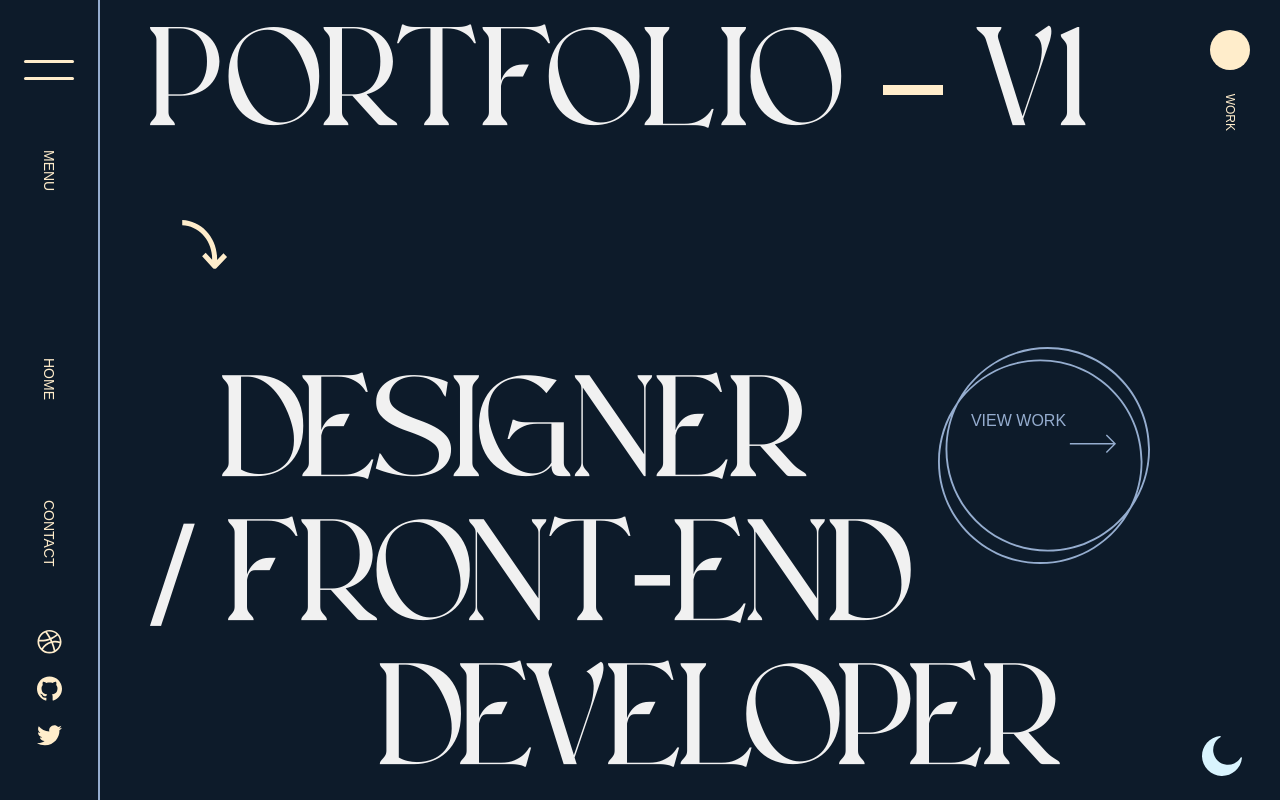
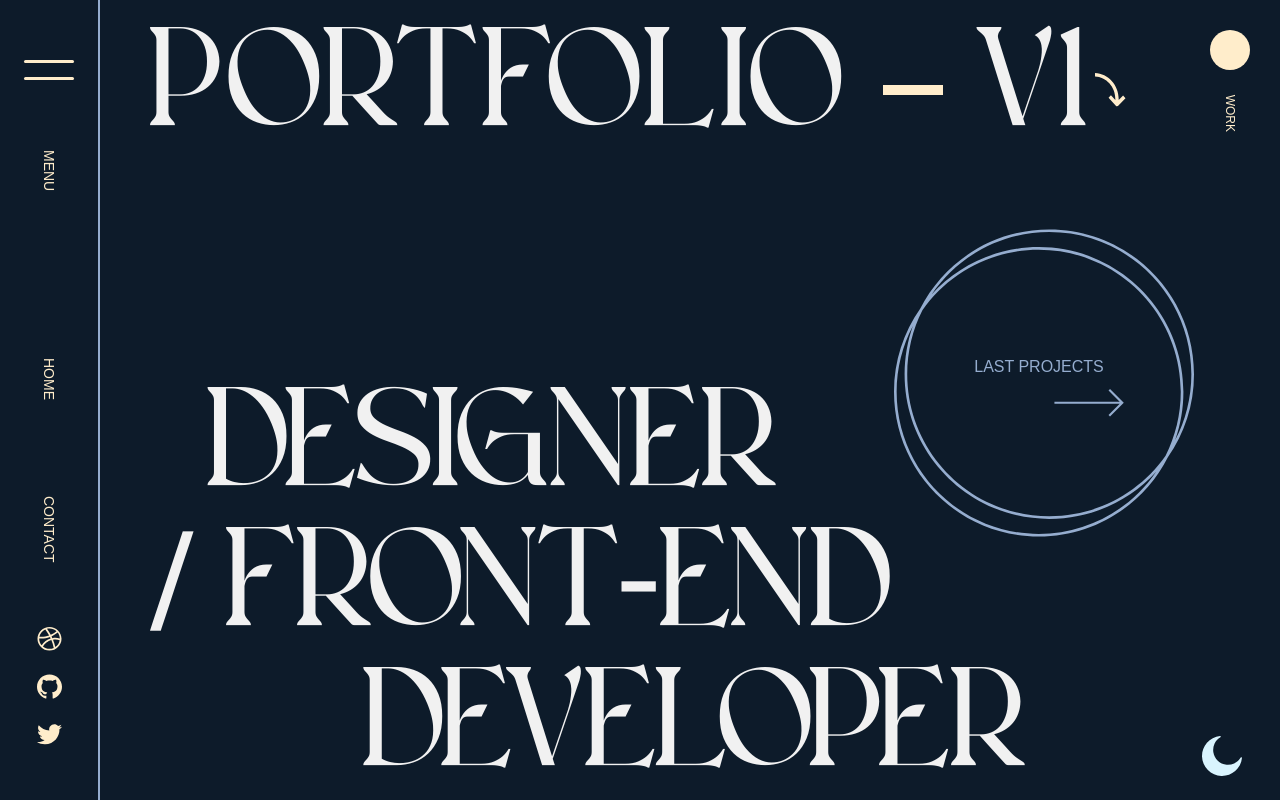
Before and after one commit to vittoriobusatta/Portfolio-V1, a React (Create React App) app: page / in a window 1280 px wide. Shown: the top 800 px of the page. Built offline with nearby package versions, Linux system fonts and the light colour scheme.

Commit message:
Fix bug 92f266ee

```diff
--- a/src/App.js
+++ b/src/App.js
@@ -34,6 +34,7 @@ const GlobalStyle = createGlobalStyle`
 
   body {
     background-color: ${props => props.isLight === true ? primaryLightColor : primaryColor};
+    font-size: 1.4em;
   }
 
   ::-moz-selection {
@@ -74,6 +75,7 @@ function App() {
     return window.matchMedia("(max-width: 850px)").matches
   }
 
+
   useEffect(() => {
     function onScroll() {
     let navBar = document.getElementById("navbar")
@@ -85,7 +87,7 @@ function App() {
 
       if (openMenu) {
         navBar.style.top = "0";
-        // return setOpenMenu(false)
+        return setOpenMenu(false)
         return
       }
 
--- a/src/components/Menu.js
+++ b/src/components/Menu.js
@@ -22,6 +22,9 @@ const MenuContainer = styled.section`
   }
   @media (max-width: 450px){
     height: calc(100vh - 80px);
+  }
+  @media (max-width: 300px){
+    height: calc(100vh - 70px);
   }
 `
 
--- a/src/components/Navbar.js
+++ b/src/components/Navbar.js
@@ -30,6 +30,9 @@ const NavbarContainer = styled.section`
   }
   @media (max-width: 450px) {
     height: 80px;
+  }
+  @media (max-width: 450px) {
+    height: 70px;
   }
 `
 
--- a/src/components/pagecontent/Education.js
+++ b/src/components/pagecontent/Education.js
@@ -273,10 +273,6 @@ const CuriculumContent = styled.div `
         top: 5rem;
         right: 5rem;
     }
-
-    @media (max-width: 400px) {
-
-    }
 `
 const CuriculumText = styled.a `
     position: absolute;
@@ -311,6 +307,7 @@ const Span = styled.a `
 `
 
 
+
 function education({lightMode, setlightMode}) {
   return (
     <EducationContainer>
@@ -340,8 +337,8 @@ function education({lightMode, setlightMode}) {
 
             <CuriculumContainer>
                 <CuriculumContent>
-                    <Span href='#' download="Curiculum Vitae Busatta.pdf">
-                        <Svg width="260" height="260" viewBox="0 0 340 348" fill="none" xmlns="http://www.w3.org/2000/svg">
+                    <Span isLight={lightMode} href='#' download="Curiculum Vitae Busatta.pdf">
+                        <Svg isLight={lightMode} width="260" height="260" viewBox="0 0 340 348" fill="none" xmlns="http://www.w3.org/2000/svg">
                             <circle cx="176" cy="164" r="162.5" stroke="#95ADCF" stroke-width="3"/>
                             <circle cx="164" cy="184" r="162.5" stroke="#95ADCF" stroke-width="3"/>
                         </Svg>
--- a/src/components/pagecontent/Landing.js
+++ b/src/components/pagecontent/Landing.js
@@ -1,8 +1,6 @@
 import React from 'react';
 import styled from 'styled-components';
-import WorkSVG from "../../icons/fistcircle.svg";
-import { ReactComponent as ArrowImg } from '../../icons/arrow.svg';
-import {secondColor, thirdColor, morgenWalsh, roboto, fourthColor, fourthLightColor, secondLightColor} from '../Common';
+import {secondColor, thirdColor, morgenWalsh, roboto, fourthColor, fourthLightColor, secondLightColor, thirdLightColor} from '../Common';
 
 
 const LandingContainer = styled.section`
@@ -14,10 +12,24 @@ const LandingContainer = styled.section`
   @media (max-width: 850px) {
     height: 70vh;
   }
+  @media (max-width: 450px) {
+    height: 60vh;
+  }
+  @media (max-width: 450px) {
+    height: 60vh;
+  }
+`
+const Header = styled.header`
+  height: auto;
+  width: 100%;
+  display: inline-flex;
+  align-items: center;
+  padding-left: max(5rem, 20px);
+  padding-top: 2rem;
 `
 
 const LandingContent = styled.div`
-  height: 100%;
+  height: 90%;
   width: 100%;
   display: flex;
   flex-direction: row;
@@ -34,10 +46,11 @@ const ColumnOne = styled.div`
   @media (max-width: 1000px) {
     justify-content: flex-end;
     height: 70%;
+    width: auto;
   }
 `
 const Column1Content = styled.div`
-  height: 90%;
+  height: 100%;
   width: 100%;
   display: flex;
   justify-content: flex-end;
@@ -45,12 +58,12 @@ const Column1Content = styled.div`
 
   span {
     display: block;
-      font-size: max(14.4rem, 20px);
+    font-size: max(14rem, 20px);
     font-family: ${morgenWalsh};
     text-transform: uppercase;
     color: ${props => props.isLight === true ? fourthLightColor : fourthColor};
     white-space: nowrap;
-      width: auto;
+    width: fit-content;
 
     &:nth-child(1) {
         transform: translate(10%,0);
@@ -58,9 +71,12 @@ const Column1Content = styled.div`
     &:nth-child(3) {
         transform: translate(32%,0);
     }
+    @media (max-width: 650px) {
+      font-size: 12rem;
     }
+  }
+
 `
-
 
 const ColumnTwo = styled.div`
   height: 100%;
@@ -74,50 +90,9 @@ const ColumnTwo = styled.div`
     height: 30%;
   }
 `
-const Column2Content = styled.div`
-  position: relative;
-  height: 70%;
-  width: 60%;
-  /* min-width: 80px; */
-  background: url(${WorkSVG}) no-repeat center;
-  background-size: contain;
-  @media (max-width: 1000px) {
-    height: 100%;
-    width: 30%;
-  }
 
-  a {
-    position: absolute;
-    bottom: 55%;
-    left: 38%;
-    transform: translate(-50%, -50%);
-    color: ${thirdColor};
-    text-transform: uppercase;
-    font-size: max(1.6rem, 5px);
-    font-family: ${roboto};
-    white-space: nowrap;
-  }
 
-  svg {
-    position: absolute;
-    top: 47%;
-    right: 5%;
-    transform: translate(-50%, -50%);
-    cursor: pointer;
-    width: 22%;
-  @media (max-width: 1000px) {
-  }
-}
-`
 
-const Header = styled.header`
-    height: auto;
-    width: 100%;
-    display: inline-flex;
-    align-items: center;
-    padding-left: max(5rem, 20px);
-    padding-top: 2rem;
-`
 
 const Head = styled.div`
   height: auto;
@@ -136,6 +111,9 @@ const BigText = styled.h1`
   flex-wrap: wrap;
   letter-spacing: .5rem;
   text-transform: uppercase;
+  @media (max-width: 650px) {
+      font-size: 12rem;
+    }
 `
 
 const Indent = styled.span`
@@ -143,15 +121,86 @@ const Indent = styled.span`
   height: max(1rem, 5px);
   width: max(6rem, 20px);
   background-color: ${props => props.isLight === true ? secondLightColor : secondColor};
-    //margin-top: 2rem;
 `
 
-const Arrow = styled(ArrowImg)`
-    height: max(5rem, 25px);
-    width: max(5rem, 25px);
-    margin: 6rem 0 0 3rem;
+
+
+const Span = styled.span `
+  position: relative;
+  width: auto;
+  height: auto;
+  cursor: pointer;
+
+  &:hover > svg > path {
+      fill: ${props => props.isLight === true ? secondLightColor : secondColor};
+  }
+  &:hover > span > a {
+      color: ${props => props.isLight === true ? thirdLightColor : thirdColor};
+  }
+  &:hover > span > svg > path {
+      fill: ${props => props.isLight === true ? thirdLightColor : thirdColor};
+  }
 `
 
+const TextContent = styled.span `
+  width: auto;
+  height: auto;
+  position: absolute;
+  top: 45%;
+  left: 55%;
+  transform: translate(-50%, -50%);
+`
+const ProjectLink = styled.a `
+  color: ${props => props.isLight === true ? thirdLightColor : thirdColor};
+  text-transform: uppercase;
+  font-size: max(1.6rem, 5px);
+  font-family: ${roboto};
+  white-space: nowrap;
+  position: relative;
+  right: 2rem;
+`
+const Arrow = styled.svg `
+  position: absolute;
+  right: 0;
+  top: 3rem;
+  width: 7rem;
+  height: auto;
+  max-width: 100px;
+  & path {
+    fill: ${props => props.isLight === true ? thirdLightColor : thirdColor};
+    transition: all .3s ease-out;
+  }
+`
+const Circle = styled.svg `
+  width: 34rem;
+  height: 34rem;
+  max-width: 300px;
+  & path {
+    fill: ${props => props.isLight === true ? thirdLightColor : thirdColor};
+    transition: all .3s ease-out;
+  }
+`
+const Fleche = styled.svg `
+  width: auto;
+  height: auto;
+  max-width: 100px;
+  & path {
+    fill: ${props => props.isLight === true ? secondLightColor : secondColor};
+    transition: all .3s ease-out;
+  }
+`
+
+const Column2Content = styled.div`
+  height: 70%;
+  width: 100%;
+  display: flex;
+  justify-content: center;
+  align-items: center;
+  @media (max-width: 1000px) {
+    height: 100%;
+    width: auto;
+  }
+`
 
 
 
@@ -166,7 +215,11 @@ const landing = ({lightMode, setlightMode}) => {
       <Header>
         <Head>
           <div style={{height: 100 + "%", width: 90 + "%", display: 'flex', justifyContent: 'space-between', alignItems: 'center'}}>
-            <BigText isLight={lightMode}>Portfolio&nbsp;<Indent isLight={lightMode}/>&nbsp;V1<Arrow /></BigText>
+            <BigText isLight={lightMode}>Portfolio&nbsp;<Indent isLight={lightMode}/>&nbsp;V1<Arrow />
+              <Fleche isLight={lightMode} width="31" height="34" viewBox="0 0 31 34" fill="none" xmlns="http://www.w3.org/2000/svg">
+                <path d="M23.715 26.0643L23.7142 27.1208L28.0971 22.6086L30.4898 25.2414L23.2138 32.7321C22.5533 33.4137 21.4803 33.3767 20.8193 32.6495L13.5539 24.6571L15.9508 22.1896L20.327 27.004L20.3277 25.9474C20.3363 13.9932 11.2407 3.99715 0.020518 3.6068L0.023101 4.36792e-05C13.114 0.455467 23.725 12.1187 23.715 26.0643Z" fill="#FFEDCB"/>
+              </Fleche>
+            </BigText>
           </div>
 
         </Head>
@@ -184,8 +237,23 @@ const landing = ({lightMode, setlightMode}) => {
 
         <ColumnTwo>
             <Column2Content>
-                <a>View Work</a>
-                <svg viewBox="0 0 74 30" fill="none" xmlns="http://www.w3.org/2000/svg"><path d="M58.96 0L57.3763 1.58368L69.2326 13.44H0V15.68H69.2326L57.3741 27.5408L58.9578 29.1245L73.52 14.56L58.96 0Z" fill="#95ADCF"/></svg>
+
+              <Span isLight={lightMode}>
+
+                <Circle isLight={lightMode} width="340" height="348" viewBox="0 0 340 348" fill="none" xmlns="http://www.w3.org/2000/svg">
+                  <path fill-rule="evenodd" clip-rule="evenodd" d="M307.79 256.503C278.659 297.929 230.491 325 176 325C87.0822 325 15 252.918 15 164C15 137.919 21.2014 113.287 32.2102 91.4969C61.341 50.0706 109.509 23 164 23C252.918 23 325 95.0822 325 184C325 210.081 318.799 234.713 307.79 256.503ZM318.652 238.713C324.706 221.601 328 203.185 328 184C328 93.4253 254.575 20 164 20C116.016 20 72.8449 40.6076 42.8545 73.4553C71.8326 30.9258 120.655 3 176 3C264.918 3 337 75.0822 337 164C337 190.967 330.37 216.385 318.652 238.713ZM310.371 258.048C329.042 231.421 340 198.99 340 164C340 73.4253 266.575 0 176 0C112.07 0 56.683 36.5802 29.6292 89.9517C10.9579 116.579 0 149.01 0 184C0 274.575 73.4253 348 164 348C227.93 348 283.317 311.42 310.371 258.048ZM297.145 274.545C267.155 307.392 223.984 328 176 328C85.4253 328 12 254.575 12 164C12 144.815 15.2944 126.399 21.3483 109.287C9.62979 131.615 3 157.033 3 184C3 272.918 75.0822 345 164 345C219.345 345 268.167 317.074 297.145 274.545Z" fill="#95ADCF"/>
+                </Circle>
+
+                <TextContent>
+                  <ProjectLink isLight={lightMode}>Last Projects</ProjectLink>
+
+                  <Arrow isLight={lightMode} viewBox="0 0 74 30" fill="none" xmlns="http://www.w3.org/2000/svg">
+                    <path d="M58.96 0L57.3763 1.58368L69.2326 13.44H0V15.68H69.2326L57.3741 27.5408L58.9578 29.1245L73.52 14.56L58.96 0Z"/>
+                  </Arrow>
+                </TextContent>
+
+              </Span>
+
             </Column2Content>
         </ColumnTwo>
 
@@ -195,3 +263,43 @@ const landing = ({lightMode, setlightMode}) => {
 }
 
 export default landing
+
+  // /* Smartphones (portrait and landscape) ----------- */
+  // @media only screen and (min-device-width : 320px) and (max-device-width : 480px) {
+  // /* Styles */
+  // }
+
+  // /* Smartphones (landscape) ----------- */
+  // @media only screen and (min-width : 321px) {
+  // /* Styles */
+  // }
+
+  // /* Smartphones (portrait) ----------- */
+  // @media only screen and (max-width : 320px) {
+  // /* Styles */
+  // }
+
+  // /* iPads (portrait and landscape) ----------- */
+  // @media only screen and (min-device-width : 768px) and (max-device-width : 1024px) {
+  // /* Styles */
+  // }
+
+  // /* iPads (landscape) ----------- */
+  // @media only screen and (min-device-width : 768px) and (max-device-width : 1024px) and (orientation : landscape) {
+  // /* Styles */
+  // }
+
+  // /* iPads (portrait) ----------- */
+  // @media only screen and (min-device-width : 768px) and (max-device-width : 1024px) and (orientation : portrait) {
+  // /* Styles */
+  // }
+
+  // /* Desktops and laptops ----------- */
+  // @media only screen and (min-width : 1224px) {
+  // /* Styles */
+  // }
+
+  // /* Large screens ----------- */
+  // @media only screen and (min-width : 1824px) {
+  // /* Styles */
+  // }
```
Lines whose indentation alone changed are shown as unchanged.
